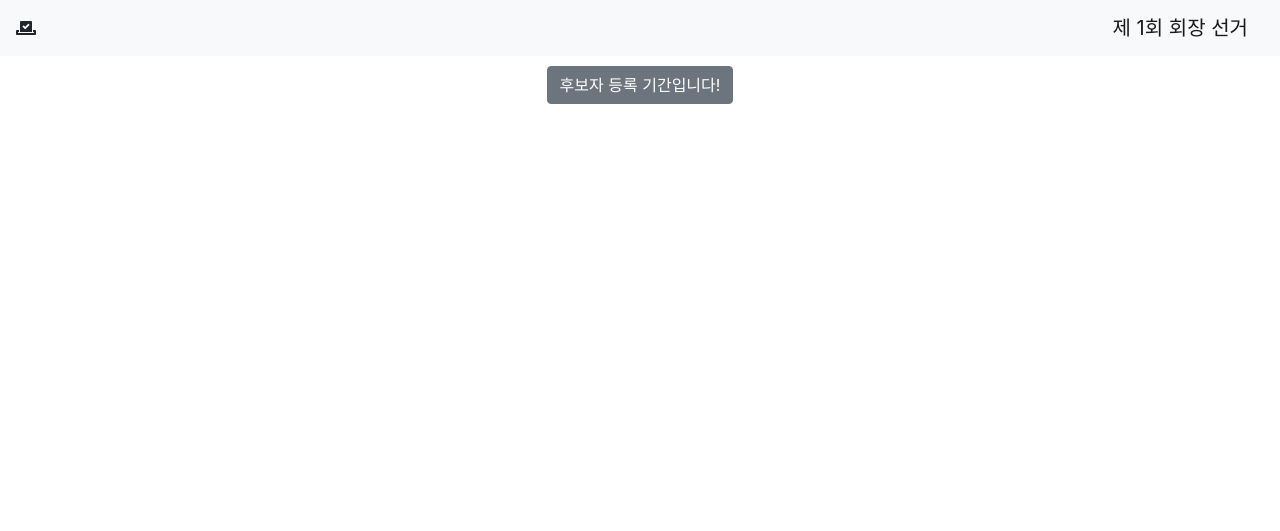
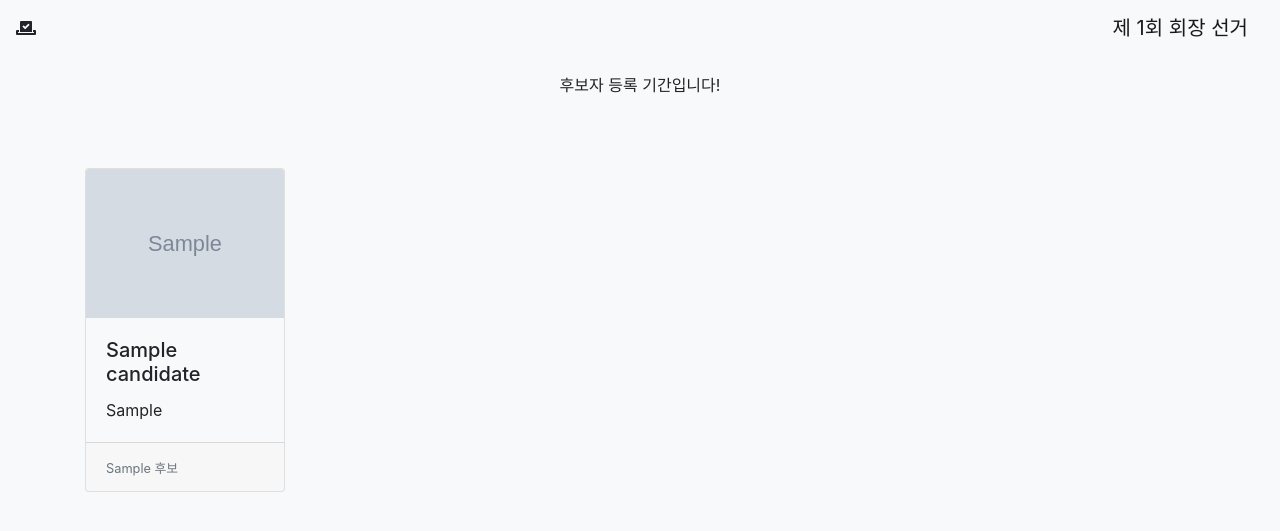
Before and after one commit to uhmtoto/Flask-Vote, a Flask app: page / in a window 1280 px wide. Shown: the top 531 px of the page. Run offline with Flask 2, Linux system fonts and the light colour scheme; tables that the repository leaves empty hold one stand-in row (values such as "Sample post"); grey boxes marked "Sample" are stand-in pictures; some libraries are stand-ins or nearby versions.

Commit message:
ADD: Candidate list at main

```diff
--- a/vote/application.py
+++ b/vote/application.py
@@ -17,9 +17,16 @@ REGISTER_PERIOD = [20181101, 20181131]
 
 @app.route('/')
 def main():
+    candidate_list = []
     date = int(datetime.datetime.now().strftime("%Y%m%d"))
     reg = True if REGISTER_PERIOD[0] <= date and date <= REGISTER_PERIOD[1] else False
-    return render_template('main.html', vote_title=VOTE_TITLE, register=reg)
+    count = db.session.query(Candidate).count()
+    for i in range (1, count+1):
+        query = db.session.query(Candidate).filter(Candidate.id.like(str(i)))
+        candidate = str(query.one()).split('|')
+        print (candidate)
+        candidate_list.append(candidate)
+    return render_template('main.html', vote_title=VOTE_TITLE, register=reg, candidates=candidate_list)
 
 @app.route('/candidate/register', methods=['GET', 'POST'])
 def register():
@@ -29,11 +36,11 @@ def register():
     part = request.form.get('part')
     phrase = request.form.get('phrase')
     if (request.form.get('key') != CANDIDATE_KEY):
-        return '<script>alert("개인 식별 코드를 확인하세요");</script>'
-    image = request.files['image']
-    image_path = os.path.join('candidate_img', image.filename)
-    image.save(image_path)
-    candidate = Candidate(name=name, part=part, phrase=phrase, image=image_path)
+        return '<script>alert("후보자 확인 코드를 확인하세요");history.go(-1)</script>'
+    img = request.files['image']
+    img_path = os.path.join('vote/static/candidate_img', img.filename)
+    img.save(img_path)
+    candidate = Candidate(name=name, part=part, phrase=phrase, image=img.filename)
     db.session.add(candidate)
     db.session.commit()
-    return '<script>alert("후보자 등록을 성공했습니다.");history.go(-1);</script>'
+    return '<script>alert("후보자 등록을 성공했습니다.");history.go(-2);</script>'
--- a/vote/db.py
+++ b/vote/db.py
@@ -10,6 +10,6 @@ class Candidate(db.Model):
     image = db.Column(db.String(100), nullable=False)
 
     def __repr__ (self):
-        return f"<candidate('{self.id}', '{self.name}', '{self.part}', '{self.phrase}', '{self.image}')>"
+        return f"{self.id}|{self.name}|{self.part}|{self.phrase}|{self.image}"
 
 db.create_all()
--- a/vote/static/css/main.css
+++ b/vote/static/css/main.css
@@ -11,8 +11,9 @@ a {
 }
 
 .header {
-    margin: 10px auto;
+    margin: 15px auto;
 }
+
 .container {
     margin: 5%;
 }
@@ -29,3 +30,14 @@ a {
     text-align: center;
     margin: 10px auto;
 }
+
+.can-img {
+    width: auto;
+    height: auto;
+    max-width: 200px;
+    max-height: 200px;
+}
+
+.can-card {
+    max-width: 200px;
+}
--- a/vote/templates/main.html
+++ b/vote/templates/main.html
@@ -11,27 +11,27 @@
         crossorigin="anonymous">
 </head>
 
-<body>
+<body class="bg-light">
     <nav class="navbar navbar-light bg-light">
         <i class="fas fa-vote-yea"></i>
         <a class="navbar-brand" href="/">{{ vote_title }}</a>
     </nav>
     {% if register %}
         <div id="register">
-            <a href="/candidate/register"><button type="button" class="btn btn-secondary">후보자 등록 기간입니다!</button></a>
+            <a href="/candidate/register"><button type="button" class="btn btn-light">후보자 등록 기간입니다!</button></a>
         </div>
     {% endif %}
     <div class="container">
-        <div class="card-deck">
+        <div class="card-deck can-list">
             {% for candidate in candidates %}
-            <div class="card">
-                <img class="card-img-top" src="{{ candidate['img'] }}" alt="Candidate Image">
-                <div class="card-body">
-                    <h5 class="card-title">{{ candidate['name'] }}</h5>
-                    <p class="card-text">{{ candidate['phrase'] }}</p>
+            <div class="card can-card">
+                <img class="card-img-top can-img" src="{{ url_for('static', filename='./candidate_img/%s' % candidate[4]) }}" alt="Candidate Image">
+                <div class="card-body bg-light">
+                    <h5 class="card-title">{{ candidate[1] }}</h5>
+                    <p class="card-text">{{ candidate[3] }}</p>
                 </div>
                 <div class="card-footer">
-                    <small class="text-muted">{{ candidate['part'] }}</small>
+                    <small class="text-muted">{{ candidate[2] }} 후보</small>
                 </div>
             </div>
             {% endfor %}
--- a/vote/templates/register.html
+++ b/vote/templates/register.html
@@ -36,7 +36,7 @@
             </div>
             <div class="input-group can-form">
                 <div class="input-group-prepend">
-                    <span class="input-group-text">개인 식별 코드</span>
+                    <span class="input-group-text">후보자 확인 코드</span>
                 </div>
                 <input type="text" name="key" class="form-control" required>
             </div>
```
Also changed, not shown: 1 other file.
